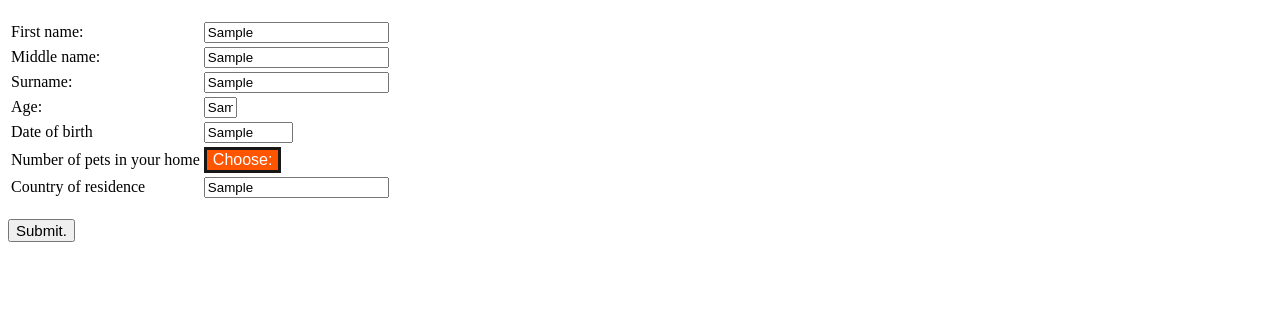
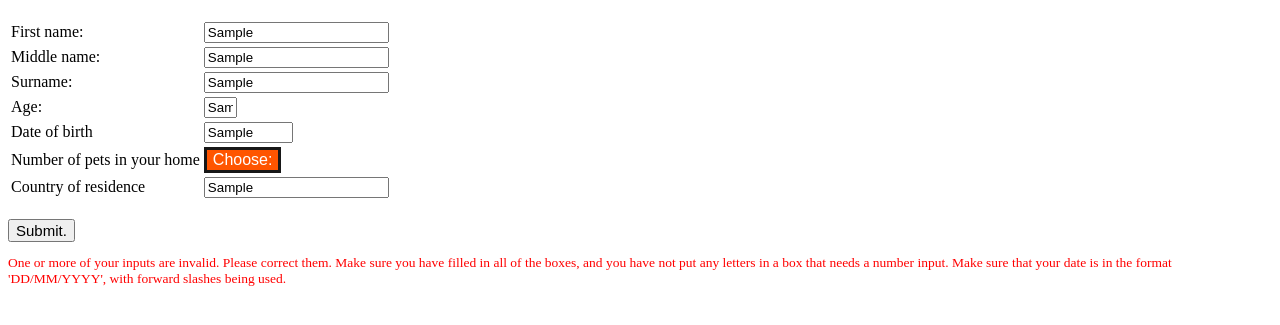
Before and after one commit to DC-Coder-2008/Dans-website, a plain HTML site: page dan_information_form.htm in a window 1280 px wide. Both pictures are taken after typing "Sample", "Sample", "Sample", "Sample", "Sample", "Sample" into the empty fields and a click on the button "Submit.". Shown: the part 79-404 px from the top of the page. Drawn offline with Linux system fonts and the light colour scheme.

Commit message:
Finished form validation code
Linking to database not done yet
there may be small bugs

```diff
--- a/dan_information_form.htm
+++ b/dan_information_form.htm
@@ -73,6 +73,9 @@
         <br>
 
         <button id="submitButton" onclick="ValidateForm()">Submit.</button>
+        <p id="errorMessage"> One or more of your inputs are invalid. Please correct them.
+             Make sure you have filled in all of the boxes, and you have not put any letters in a box that needs a number input.
+             Make sure that your date is in the format 'DD/MM/YYYY', with forward slashes being used.</p>
 
         <div id="scripts">
             <script>
@@ -80,6 +83,8 @@
                  for (let i = 0; i<dropdowns.length;i++) {
                     dropdowns[i].style.display = "none"
                  }
+
+                 Hide(["errorMessage"]);
             </script>
         </div>
 
--- a/dan_onetime_js_scripts.js
+++ b/dan_onetime_js_scripts.js
@@ -53,11 +53,12 @@ function ValidateForm () {
         Fname: document.getElementById("Fname").value.trim(),
         Midname: document.getElementById("Midname").value.trim(),
         Surname: document.getElementById("Surname").value.trim(),
-        Age: document.getElementById("Age").value.trim().parseInt(),
+        Age: document.getElementById("Age").value.trim(),
         DoB: document.getElementById("DoB").value.trim(),
         Pets: document.getElementById("PetsOtherInput").value.trim(),
         Country: document.getElementById("Country").value.trim(),
     }
+
 
     if (formData.Fname == null || formData.Fname == "") {
         valid = false;
@@ -67,7 +68,37 @@ function ValidateForm () {
         valid = false;
     }
 
-    if (formData.Age == null || formData.Age == "") {
+    if (isNaN( parseInt( formData.Age)) == true) {
         valid = false;
     }
+
+    const DoB = formData.DoB.split("/");
+
+    if (DoB.length != 3) {
+        valid=false;
+    }
+
+    for (let i = 0; i < DoB.length; i++) {
+        if (DoB[i] == "") {
+            valid=false
+        }
+    }
+
+
+    if (formData.Country == null || formData.Country == "") {
+        valid = false;
+    }
+
+
+    if ( isNaN( parseInt( formData.Pets)) == true) {
+            valid = false;
+    }
+
+    if (valid == true) {
+        Hide(["errorMessage"]);
+    }
+    else {
+        Show(["errorMessage"]);
+    }
+
 }
--- a/dan_website_style.css
+++ b/dan_website_style.css
@@ -81,3 +81,8 @@ h4 {
 #submitButton {
 	font-size: 15px;
 }
+
+#errorMessage {
+	font-size: 13.5px;
+	color: #FF0000;
+}
```
Also changed, not shown: dan_javascript_testing.htm (+1 -1 lines).
